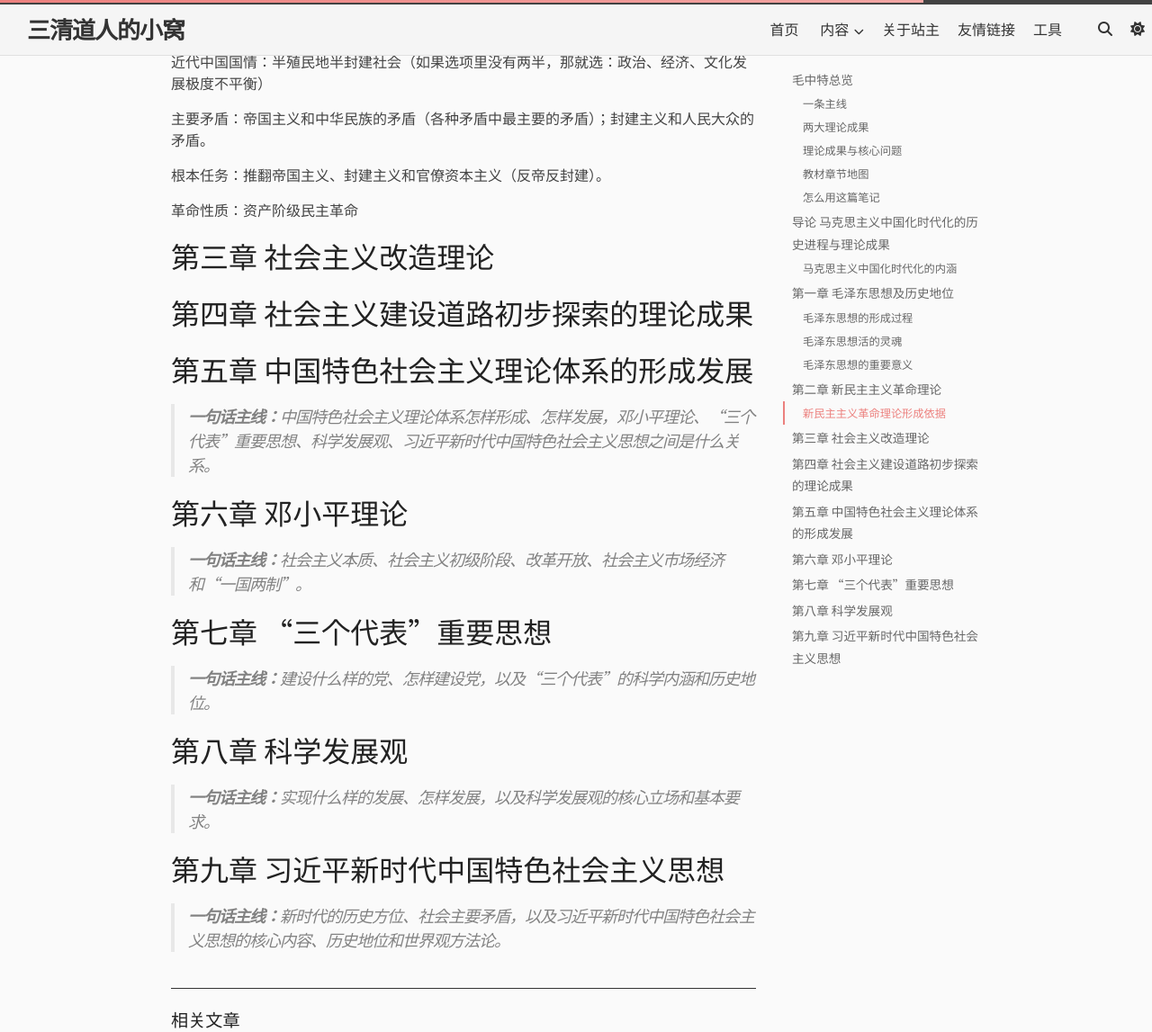
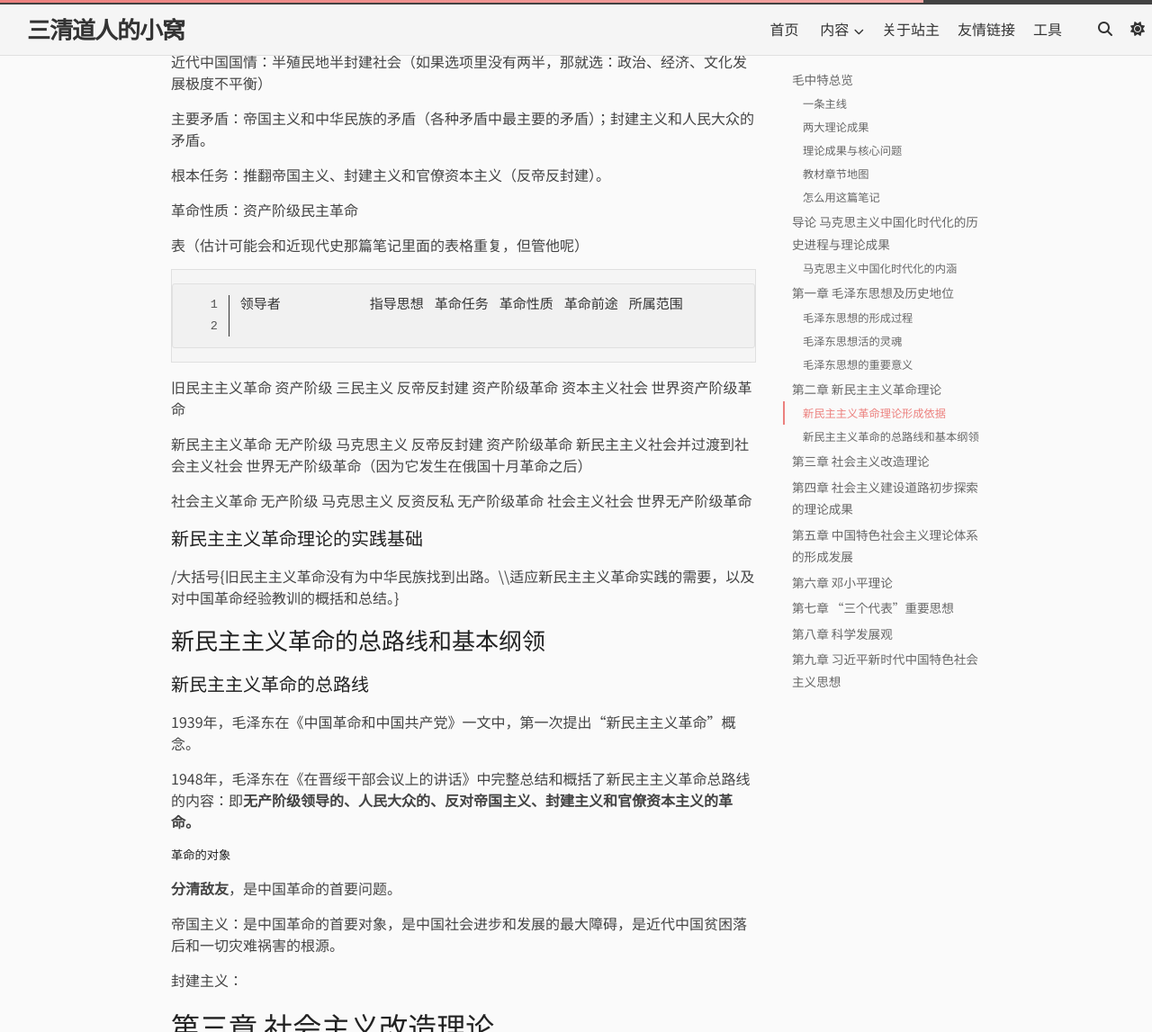
Before and after one commit to CanYouImag/CanYouImag.github.io, a Jekyll site: the page built from _posts/2026-11-03-maozhongte.markdown, in a window 1280 px wide and 1400 px high, scrolled down 4698 px, cut to the strip 0-1147 px from the top of the window. Shown: the whole strip at 90% size. Built offline with Jekyll 4.4.1, drawn with Linux system fonts in a browser that asks for light colours; some web fonts are replaced; comment, search, counter and statistics services are not loaded; some of the changed text lies outside the part shown.

Commit message:
新博文，新友链

```diff
--- a/_data/links.yml
+++ b/_data/links.yml
@@ -13,3 +13,8 @@
   url: https://www.starlinglin.top/
   avatar: https://www.starlinglin.top/images/avatar.jpg
   description: StarlingLin的个人博客~
+
+- name: LawrenceSivan
+  url: https://lawrencesivan.github.io/
+  avatar: https://cdn.jsdelivr.net/gh/LawrenceSivan/cdn@master/pictures/avatar.jpg
+  description: 栽种绝处的花
--- a/_posts/2026-10-31-data-structure-large-question-answer.markdown
+++ b/_posts/2026-10-31-data-structure-large-question-answer.markdown
@@ -336,6 +336,8 @@ void SelectSort(vector<int>& v)
 - **小根堆：**每个结点的关键字都小于等于其左右孩子的关键字。
 
 若从$1$开始编号，则大根堆满足$L[i] \ge L[2i]$且$L[i] \ge L[2i + 1]$，小根堆满足$L[i] \le L[2i]$且$L[i] \le L[2i + 1]$，其中$1 \le i \le \lfloor n/2 \rfloor$。
+
+建堆的算法思想：先把数组看成一棵完全二叉树。叶子结点本身可以看成一个合法的堆，所以从最后一个非叶结点开始，从后往前依次对每个结点做向下调整。每调整一个结点时，它的左右子树都已经是堆，只需要把该结点和较大的孩子比较；如果它比孩子小，就交换并继续向下调整，直到满足大根堆性质。这样从下往上、从右往左把所有非叶结点处理一遍，整个数组就变成大根堆。若从$1$开始编号，最后一个非叶结点是$\lfloor n/2 \rfloor$；下面代码用$0$下标，所以从$\lfloor n/2 \rfloor - 1$开始。建堆的总时间复杂度是$O(n)$，不是$O(n \log n)$。
 
 下面代码使用$0$下标存储，父子关系相应变为：左孩子$2i + 1$，右孩子$2i + 2$，父结点$\lfloor (i - 1)/2 \rfloor$。
 
--- a/_posts/2026-11-03-maozhongte.markdown
+++ b/_posts/2026-11-03-maozhongte.markdown
@@ -49,7 +49,7 @@ cover_image: /../assets/renminwansui.jpg
 | 第八章 | 科学发展观 | 实现什么样的发展、怎样发展 |
 | 第九章 | 习近平新时代中国特色社会主义思想 | 新时代、新思想、新战略 |
 
-> 这张表按《毛泽东思想和中国特色社会主义理论体系概论（$2023$年版）》的章节结构整理。不同版教材的章节编号可能略有调整，复习时以你手里那一版为准；但“理论成果—回答的问题”这条主线不变。习近平新时代中国特色社会主义思想在毛中特里有总论性的一章，具体展开则在《习近平新时代中国特色社会主义思想概论》里。
+> 这张表按《毛泽东思想和中国特色社会主义理论体系概论（$2023$年版）》的章节结构整理。不同版教材的章节编号可能略有调整，复习时以各位的考纲为准；但“理论成果—回答的问题”这条主线不变。习近平新时代中国特色社会主义思想在毛中特里有总论性的一章，具体展开则在《习近平新时代中国特色社会主义思想概论》里。
 
 ### 怎么用这篇笔记
 
@@ -126,6 +126,36 @@ cover_image: /../assets/renminwansui.jpg
 
 革命性质：资产阶级民主革命
 
+表（估计可能会和近现代史那篇笔记里面的表格重复，但管他呢）
+
+	领导者		指导思想	革命任务	革命性质	革命前途	所属范围
+
+旧民主主义革命	资产阶级	三民主义	反帝反封建	资产阶级革命	资本主义社会	世界资产阶级革命
+
+新民主主义革命	无产阶级	马克思主义	反帝反封建	资产阶级革命	新民主主义社会并过渡到社会主义社会	世界无产阶级革命（因为它发生在俄国十月革命之后）
+
+社会主义革命	无产阶级	马克思主义	反资反私	无产阶级革命	社会主义社会	世界无产阶级革命
+
+#### 新民主主义革命理论的实践基础
+
+/大括号{旧民主主义革命没有为中华民族找到出路。\\\\适应新民主主义革命实践的需要，以及对中国革命经验教训的概括和总结。}
+
+### 新民主主义革命的总路线和基本纲领
+
+#### 新民主主义革命的总路线
+
+1939年，毛泽东在《中国革命和中国共产党》一文中，第一次提出“新民主主义革命”概念。
+
+1948年，毛泽东在《在晋绥干部会议上的讲话》中完整总结和概括了新民主主义革命总路线的内容：即**无产阶级领导的、人民大众的、反对帝国主义、封建主义和官僚资本主义的革命。**
+
+##### 革命的对象
+
+**分清敌友**，是中国革命的首要问题。
+
+帝国主义：是中国革命的首要对象，是中国社会进步和发展的最大障碍，是近代中国贫困落后和一切灾难祸害的根源。
+
+封建主义：
+
 ## 第三章 社会主义改造理论
 
 
--- a/assets/main.scss
+++ b/assets/main.scss
@@ -373,6 +373,7 @@ body {
 .post-card-image {
   flex-shrink: 0;
   width: 200px;
+  height: 180px; // 固定封面高度，避免竖版封面把整张卡片撑高
   overflow: hidden;
 }
 
```
